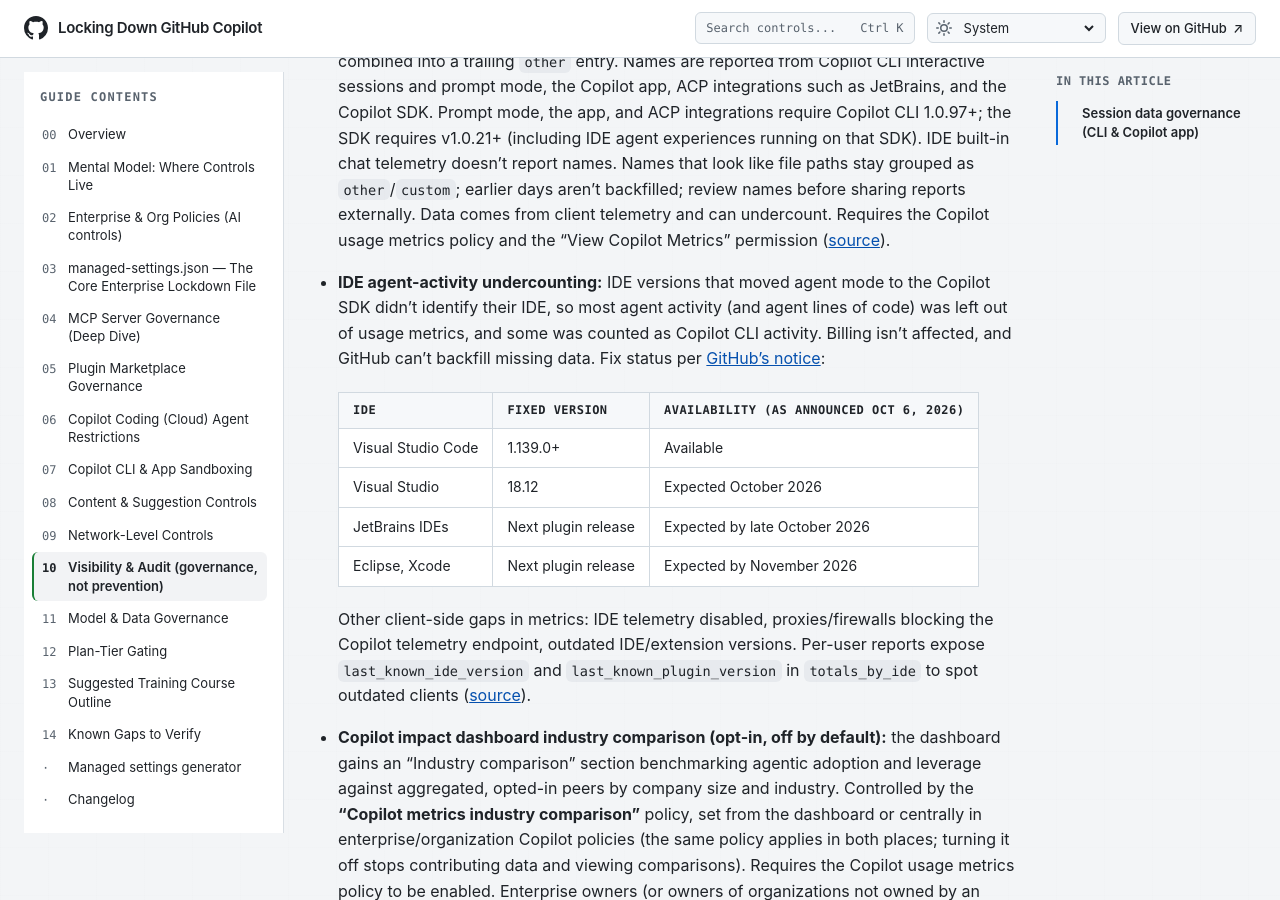
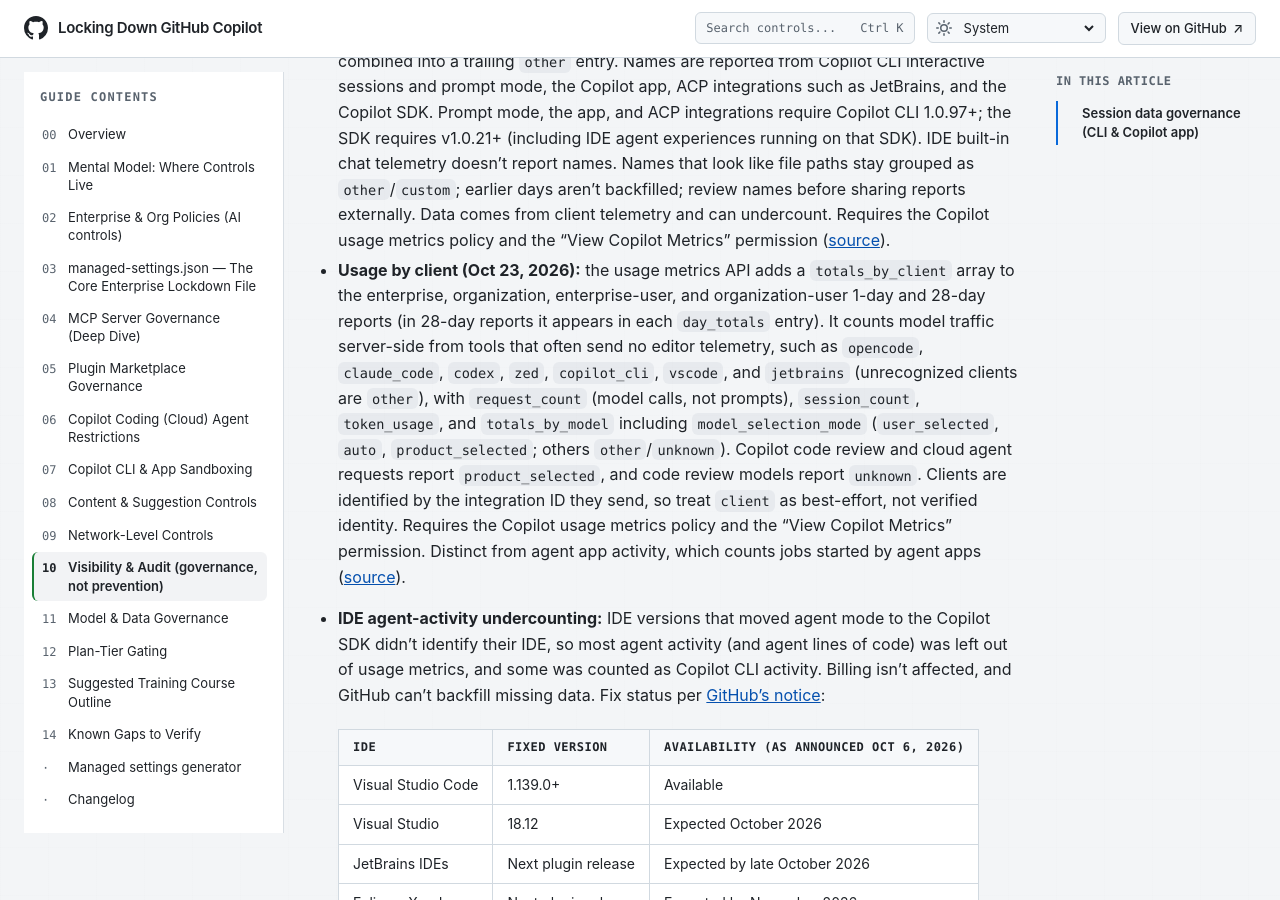
Before and after one commit to beardofedu/copilot-governance-training, a Jekyll site: the page built from docs/sections/audit-visibility.md, in a window 1280 px wide and 900 px high, scrolled down 689 px. Built offline with Jekyll 4.4.1, drawn with Linux system fonts in a browser that asks for light colours.

Commit message:
Update Copilot governance documentation

```diff
--- a/docs/sections/audit-visibility.md
+++ b/docs/sections/audit-visibility.md
@@ -3,7 +3,7 @@ layout: default
 title: "Visibility & Audit (governance, not prevention)"
 nav_order: 10
 permalink: /sections/audit-visibility/
-last_reviewed: 2026-10-22
+last_reviewed: 2026-10-28
 ---
 
 # Visibility & Audit (governance, not prevention)
@@ -18,6 +18,7 @@ last_reviewed: 2026-10-22
 - 180-day retention in UI; stream to SIEM (Splunk, Sentinel) for longer retention/alerting.
 - Separate Copilot usage metrics dashboard/API for adoption/usage reporting (access itself gated by the "Copilot Metrics API" policy).
 - **Named customizations in usage metrics (Oct 22, 2026):** `totals_by_skill`, `totals_by_custom_agent`, `totals_by_mcp`, `totals_by_slash_cmd`, and `totals_by_plugin` now show the configured name of customer-defined items (trimmed to 128 characters) instead of `other`/`custom`, with up to 25 entries per record (was 5); remaining activity is combined into a trailing `other` entry. Names are reported from Copilot CLI interactive sessions and prompt mode, the Copilot app, ACP integrations such as JetBrains, and the Copilot SDK. Prompt mode, the app, and ACP integrations require Copilot CLI 1.0.97+; the SDK requires v1.0.21+ (including IDE agent experiences running on that SDK). IDE built-in chat telemetry doesn't report names. Names that look like file paths stay grouped as `other`/`custom`; earlier days aren't backfilled; review names before sharing reports externally. Data comes from client telemetry and can undercount. Requires the Copilot usage metrics policy and the "View Copilot Metrics" permission ([source](https://github.blog/changelog/2026-10-22-custom-skills-agents-and-mcp-servers-in-usage-metrics-api/)).
+- **Usage by client (Oct 23, 2026):** the usage metrics API adds a `totals_by_client` array to the enterprise, organization, enterprise-user, and organization-user 1-day and 28-day reports (in 28-day reports it appears in each `day_totals` entry). It counts model traffic server-side from tools that often send no editor telemetry, such as `opencode`, `claude_code`, `codex`, `zed`, `copilot_cli`, `vscode`, and `jetbrains` (unrecognized clients are `other`), with `request_count` (model calls, not prompts), `session_count`, `token_usage`, and `totals_by_model` including `model_selection_mode` (`user_selected`, `auto`, `product_selected`; others `other`/`unknown`). Copilot code review and cloud agent requests report `product_selected`, and code review models report `unknown`. Clients are identified by the integration ID they send, so treat `client` as best-effort, not verified identity. Requires the Copilot usage metrics policy and the "View Copilot Metrics" permission. Distinct from agent app activity, which counts jobs started by agent apps ([source](https://github.blog/changelog/2026-10-23-usage-metrics-api-adds-usage-from-tools-like-opencode/)).
 - **IDE agent-activity undercounting:** IDE versions that moved agent mode to the Copilot SDK didn't identify their IDE, so most agent activity (and agent lines of code) was left out of usage metrics, and some was counted as Copilot CLI activity. Billing isn't affected, and GitHub can't backfill missing data. Fix status per [GitHub's notice](https://github.blog/changelog/2026-10-06-update-your-ide-to-restore-agent-activity-in-copilot-usage-metrics/):
 
   | IDE | Fixed version | Availability (as announced Oct 6, 2026) |
```
Also changed, not shown: docs/CHANGELOG.md.
